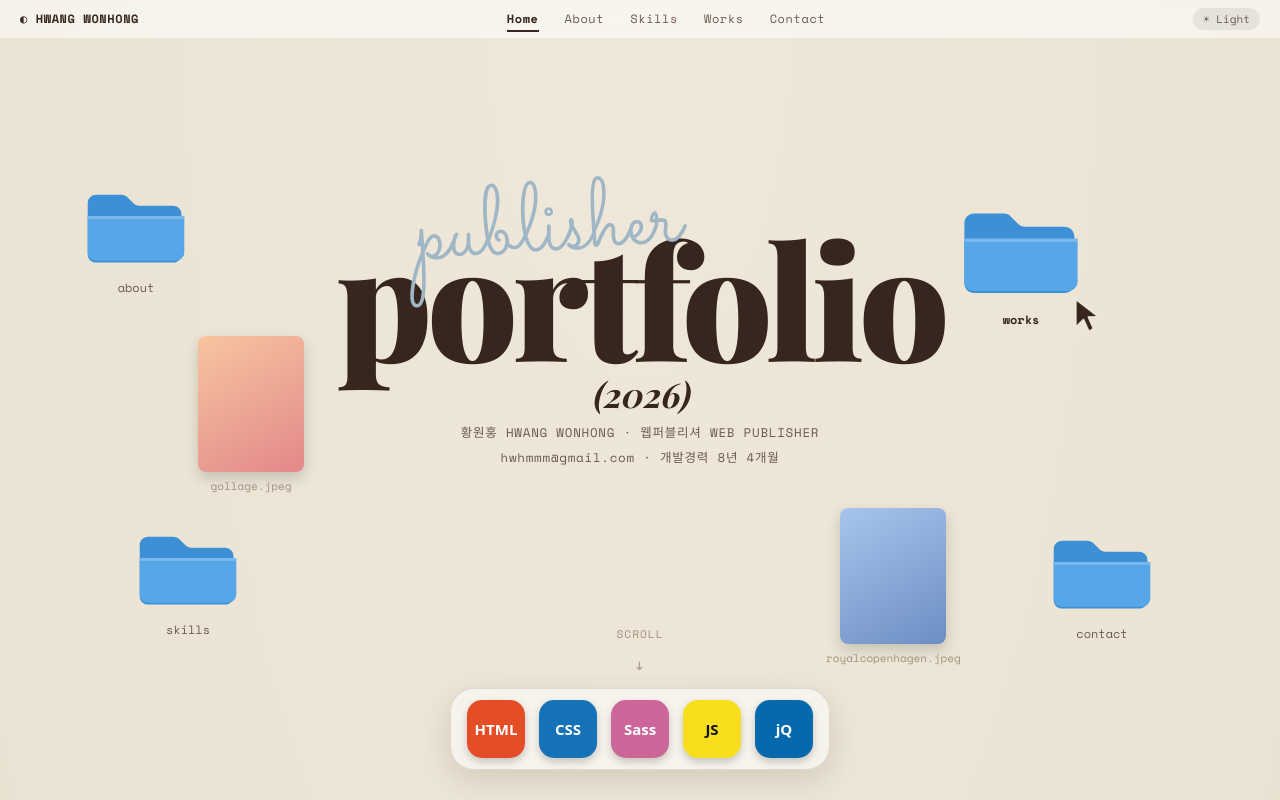
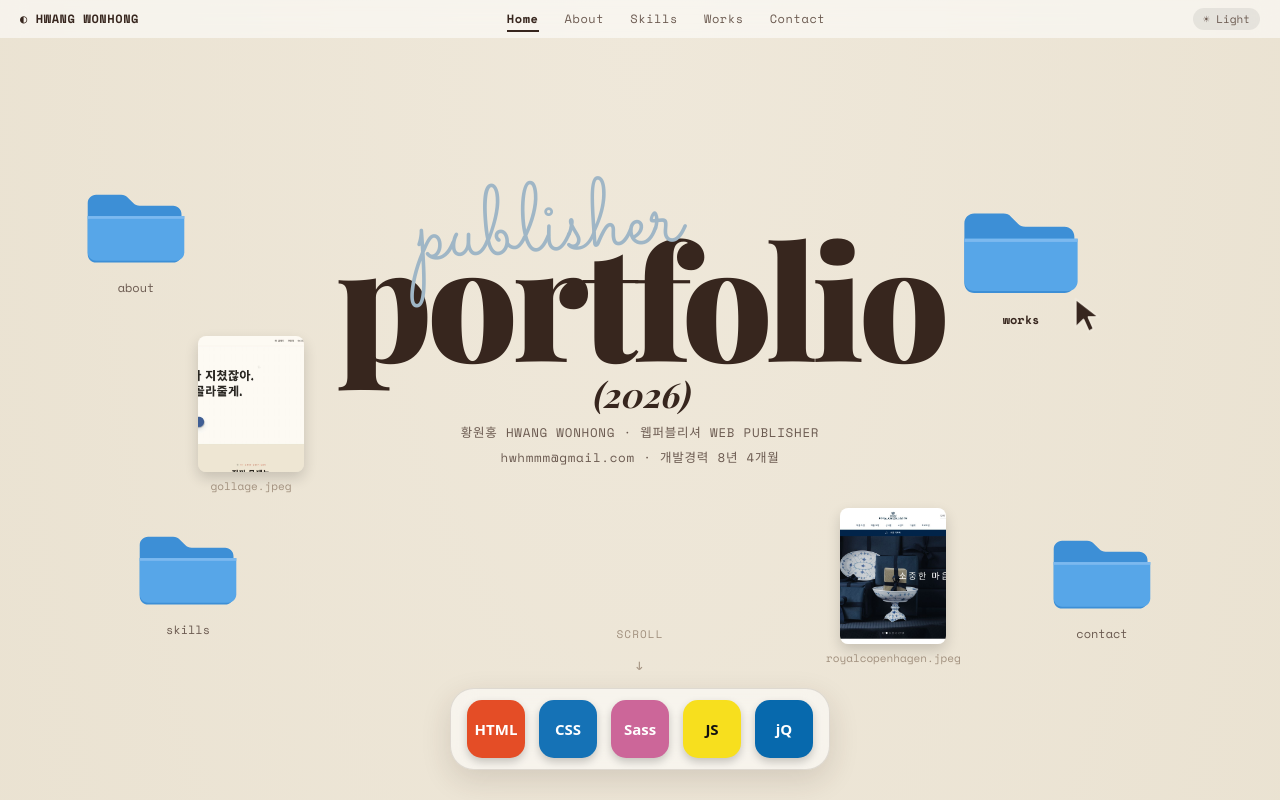
Before and after one commit to hwhmmm/2026-portfolio, a website: page index.html in a window 1280 px wide. Shown: the top 800 px of the page. Drawn offline with nearby package versions, Linux system fonts and the light colour scheme; a web font is replaced by a local one.

Commit message:
update: 히어로 파일 카드 썸네일을 실제 스크린샷으로 채움
Co-Authored-By: Claude Fable 5 <noreply@anthropic.com>

```diff
--- a/index.html
+++ b/index.html
@@ -83,11 +83,11 @@
       </div>
 
       <div class="px hero-deco file" data-depth="16" style="left:158px;top:298px">
-        <div class="file-thumb" style="background:linear-gradient(150deg,#f7c59f,#e3888a)"></div>
+        <div class="file-thumb" style="background:url(assets/images/works/gollage.jpg) center top/cover no-repeat,linear-gradient(150deg,#f7c59f,#e3888a)"></div>
         <span class="file-name">gollage.jpeg</span>
       </div>
       <div class="px hero-deco file" data-depth="20" style="left:786px;top:470px">
-        <div class="file-thumb" style="background:linear-gradient(150deg,#a7c5eb,#6d8ec4)"></div>
+        <div class="file-thumb" style="background:url(assets/images/works/royal-copenhagen.jpg) center top/cover no-repeat,linear-gradient(150deg,#a7c5eb,#6d8ec4)"></div>
         <span class="file-name">royalcopenhagen.jpeg</span>
       </div>
 
```
Also changed, not shown: assets/images/og.png.
